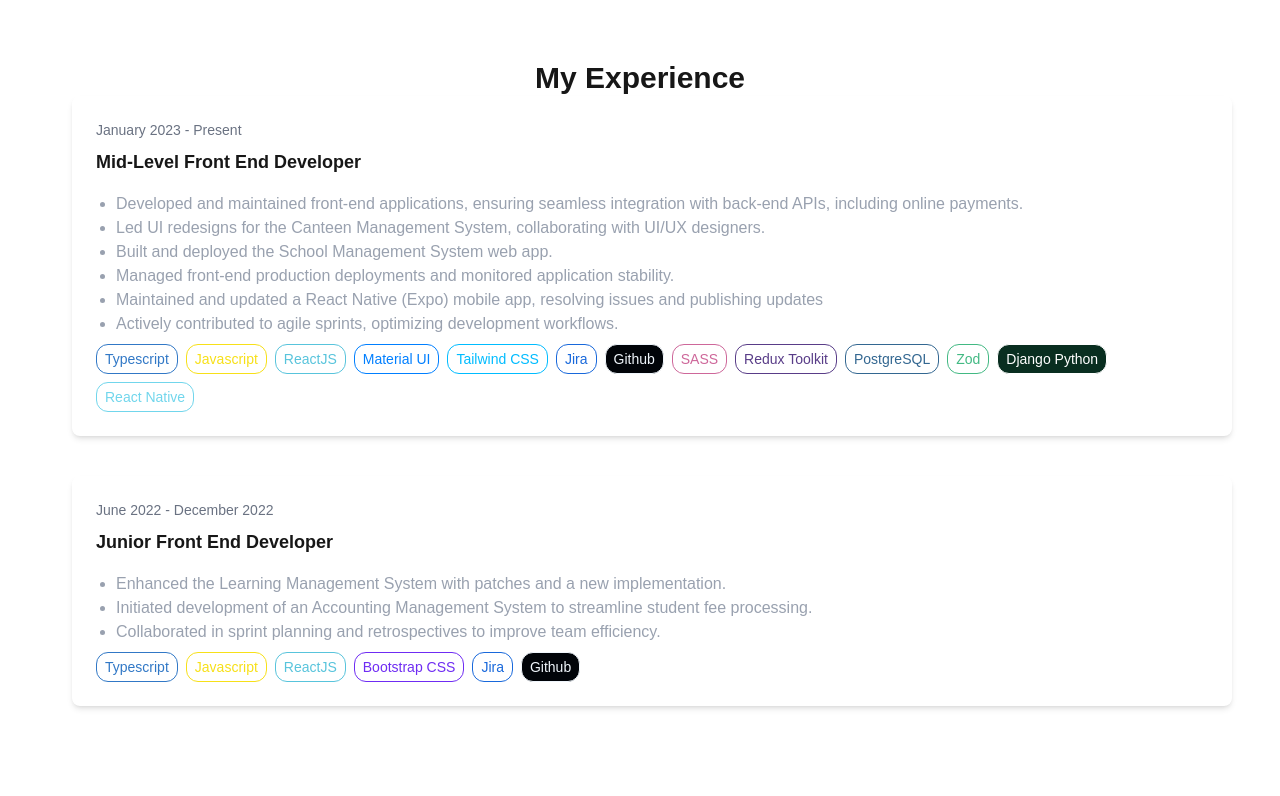
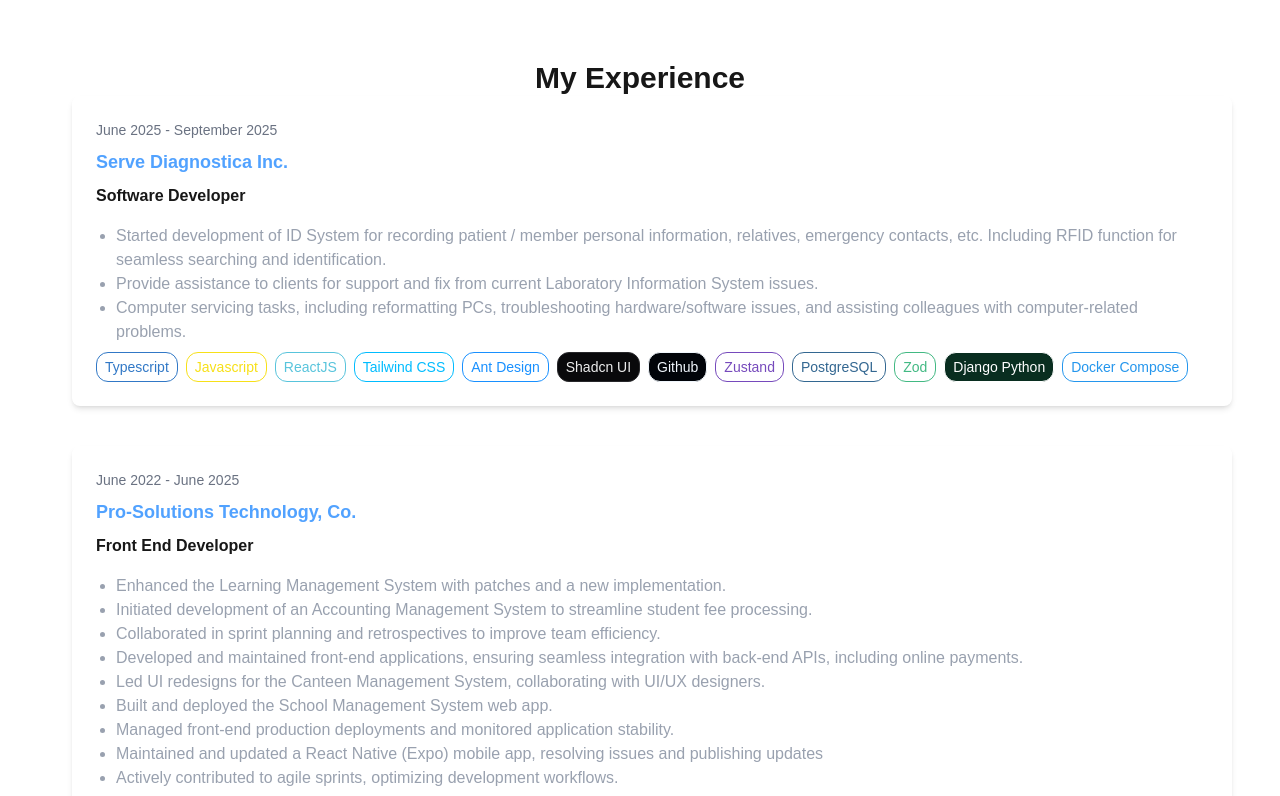
Before and after one commit to KendallRey/kendall-rey, a Next.js app: page / in a window 1280 px wide. Shown: the part 820-1616 px from the top of the page. Built offline with nearby package versions, Linux system fonts and the light colour scheme.

Commit message:
experiences - update display

```diff
--- a/src/app/@experience/page.tsx
+++ b/src/app/@experience/page.tsx
@@ -7,10 +7,39 @@
 
 const experiences = [
   {
-    role: 'Mid-Level Front End Developer',
-    company: 'Your Company Name',
-    duration: 'January 2023 - Present',
+    role: 'Software Developer',
+    company: 'Serve Diagnostica Inc.',
+    company_link: 'https://servegroup.asia/',
+    duration: 'June 2025 - September 2025',
     details: [
+      'Started development of ID System for recording patient / member personal information, relatives, emergency contacts, etc. Including RFID function for seamless searching and identification.',
+      'Provide assistance to clients for support and fix from current Laboratory Information System issues.',
+      'Computer servicing tasks, including reformatting PCs, troubleshooting hardware/software issues, and assisting colleagues with computer-related problems.',
+    ],
+    techs: [
+      TECH.TYPESCRIPT,
+      TECH.JAVASCRIPT,
+      TECH.REACT,
+      TECH.TAILWIND,
+      TECH.ANT_DESIGN,
+      TECH.SHADCN_UI,
+      TECH.GITHUB,
+      TECH.ZUSTAND,
+      TECH.POSTGRESQL,
+      TECH.ZOD,
+      TECH.DJANGO,
+      TECH.DOCKER_COMPOSE,
+    ],
+  },
+  {
+    role: 'Front End Developer',
+    company: 'Pro-Solutions Technology, Co.',
+    company_link: 'https://www.pro-solutions.technology/',
+    duration: 'June 2022 - June 2025',
+    details: [
+      'Enhanced the Learning Management System with patches and a new implementation.',
+      'Initiated development of an Accounting Management System to streamline student fee processing.',
+      'Collaborated in sprint planning and retrospectives to improve team efficiency.',
       'Developed and maintained front-end applications, ensuring seamless integration with back-end APIs, including online payments.',
       'Led UI redesigns for the Canteen Management System, collaborating with UI/UX designers.',
       'Built and deployed the School Management System web app.',
@@ -22,6 +51,7 @@
       TECH.TYPESCRIPT,
       TECH.JAVASCRIPT,
       TECH.REACT,
+      TECH.BOOTSTRAP,
       TECH.MATERIAL_UI,
       TECH.TAILWIND,
       TECH.JIRA,
@@ -32,24 +62,6 @@
       TECH.ZOD,
       TECH.DJANGO,
       TECH.REACT_NATIVE,
-    ],
-  },
-  {
-    role: 'Junior Front End Developer',
-    company: 'Your Company Name',
-    duration: 'June 2022 - December 2022',
-    details: [
-      'Enhanced the Learning Management System with patches and a new implementation.',
-      'Initiated development of an Accounting Management System to streamline student fee processing.',
-      'Collaborated in sprint planning and retrospectives to improve team efficiency.',
-    ],
-    techs: [
-      TECH.TYPESCRIPT,
-      TECH.JAVASCRIPT,
-      TECH.REACT,
-      TECH.BOOTSTRAP,
-      TECH.JIRA,
-      TECH.GITHUB,
     ],
   },
 ];
@@ -87,7 +99,16 @@
           >
             <article className="p-6 shadow-md rounded-lg flex flex-col gap-2">
               <time className="text-sm text-gray-500">{exp.duration}</time>
-              <h3 className="text-lg font-semibold">{exp.role}</h3>
+              <span>
+                <a
+                  href={exp.company_link}
+                  target="_blank"
+                  className="text-lg font-semibold text-blue-400 hover:text-blue-600 hover:underline transition-all"
+                >
+                  {exp.company}
+                </a>
+              </span>
+              <h3 className="text-md font-semibold">{exp.role}</h3>
               <ul className="list-disc ml-5 mt-2 text-gray-400">
                 {exp.details.map((detail, i) => (
                   <li key={i}>{detail}</li>
```
